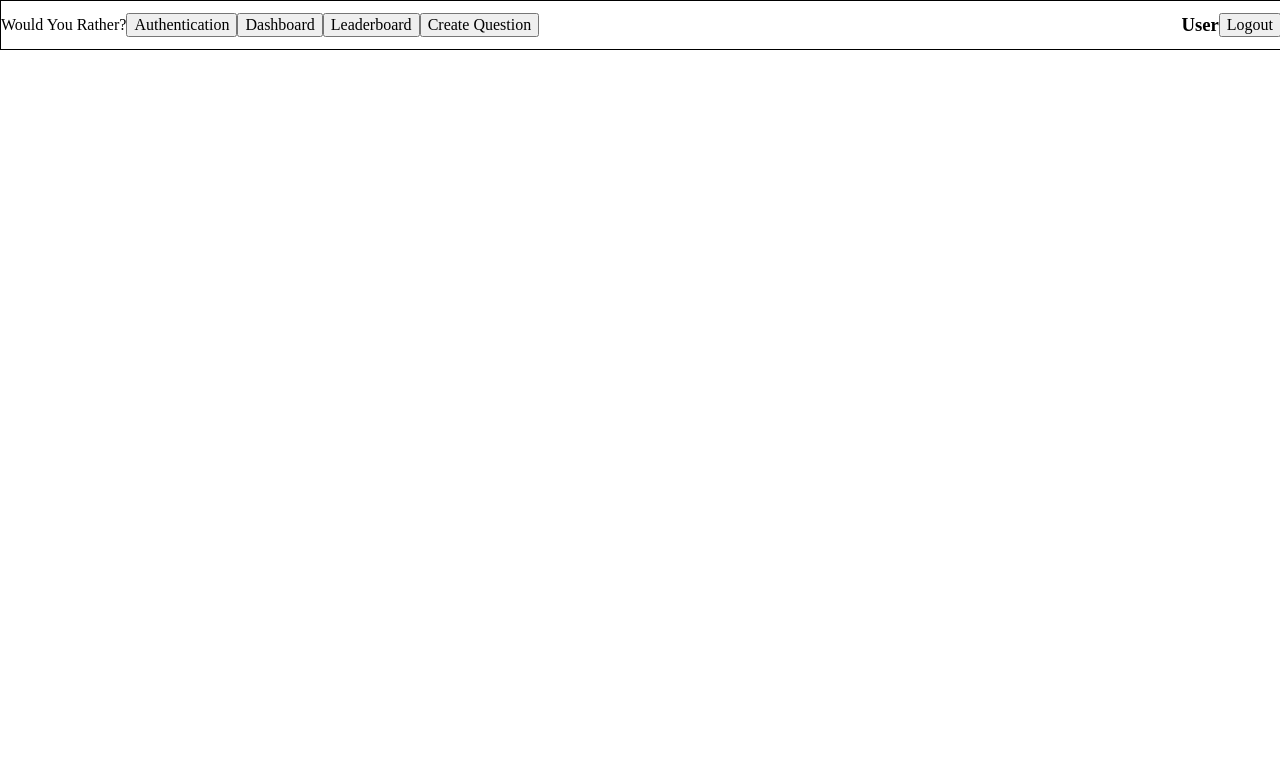
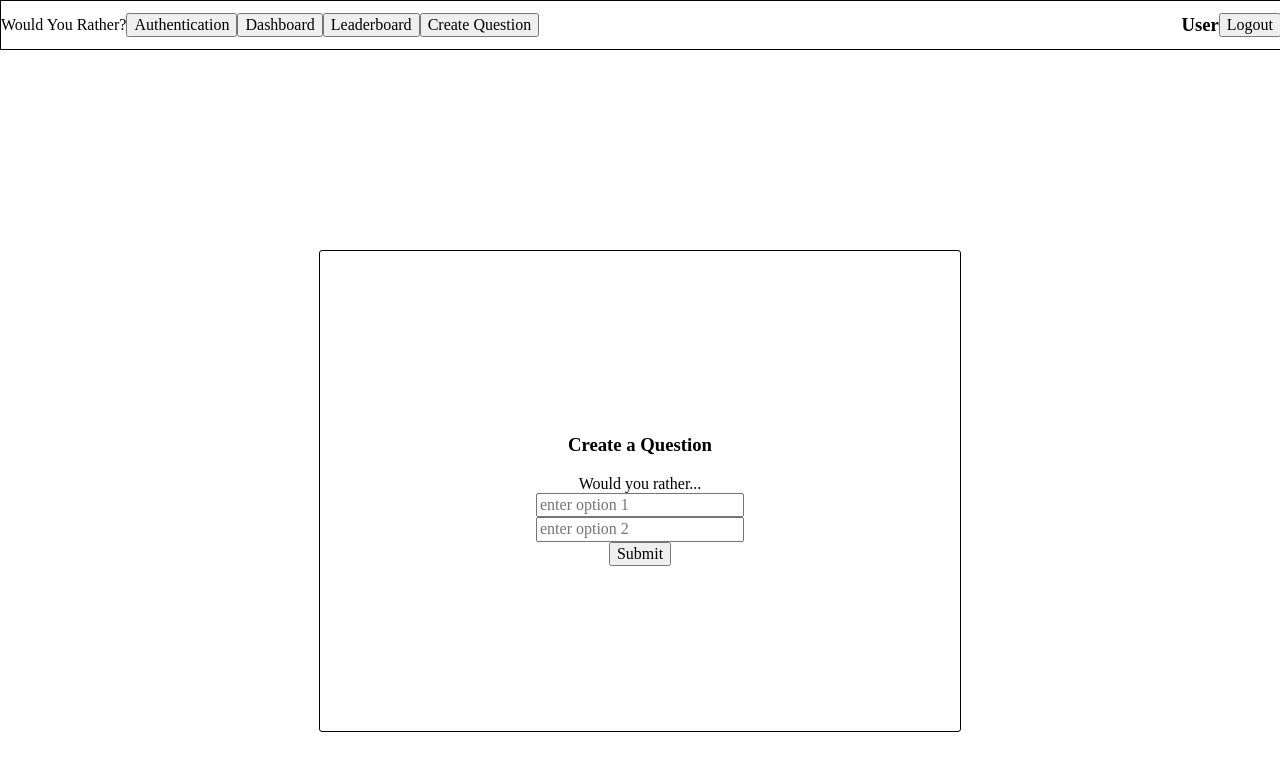
Before and after one commit to thejoshcooter/u-would-you-rather, a React (Create React App) app: page /create in a window 1280 px wide. Shown: the top 770 px of the page. Built offline with nearby package versions, Linux system fonts and the light colour scheme.

Commit message:
add structure and form for create a question view

```diff
--- a/src/App.js
+++ b/src/App.js
@@ -5,6 +5,7 @@ import MainMenu from './components/MainMenu'
 import AuthenticationView from './views/authentication'
 import DashboardView from './views/dashboard'
 import LeaderboardView from './views/leaderboard'
+import CreateQuestionView from './views/create-question'
 
 const App = () => {
   return (
@@ -13,6 +14,7 @@ const App = () => {
       <Route exact path='/' component={AuthenticationView} />
       <Route path='/dashboard' component={DashboardView} />
       <Route path='/leaderboard' component={LeaderboardView} />
+      <Route path='/create' component={CreateQuestionView} />
     </>
   );
 }
--- a/src/views/create-question/index.js
+++ b/src/views/create-question/index.js
@@ -1,11 +1,51 @@
-import React 'react'
+import React from 'react'
+import styled from 'styled-components'
 
 const CreateQuestionView = () => {
     return (
         <>
-            create question view
+            <Container>
+                <QuestionForm>
+                    <h3>Create a Question</h3>
+                    <span>Would you rather...</span>
+                    <input
+                        name='option1'
+                        placeholder='enter option 1'
+                    />
+
+                    <input
+                        name='option2'
+                        placeholder='enter option 2'
+                    />
+
+                    <button>Submit</button>
+                </QuestionForm>
+            </Container>
         </>
     )
 }
 
+const Container = styled.div`
+    width: 100%;
+    max-width: 1400px;
+    height: auto;
+    margin: 0 auto;
+    margin-top: 25vh;
+    display: flex;
+    flex-flow: column nowrap;
+    justify-content: center;
+    align-items: center;
+`
+
+const QuestionForm = styled.form`
+    width: 40rem;
+    height: 30rem;
+    display: flex;
+    flex-flow: column nowrap;
+    justify-content: center;
+    align-items: center;
+    border-radius: 3px;
+    border: 1px solid black;
+`
+
 export default CreateQuestionView
```
